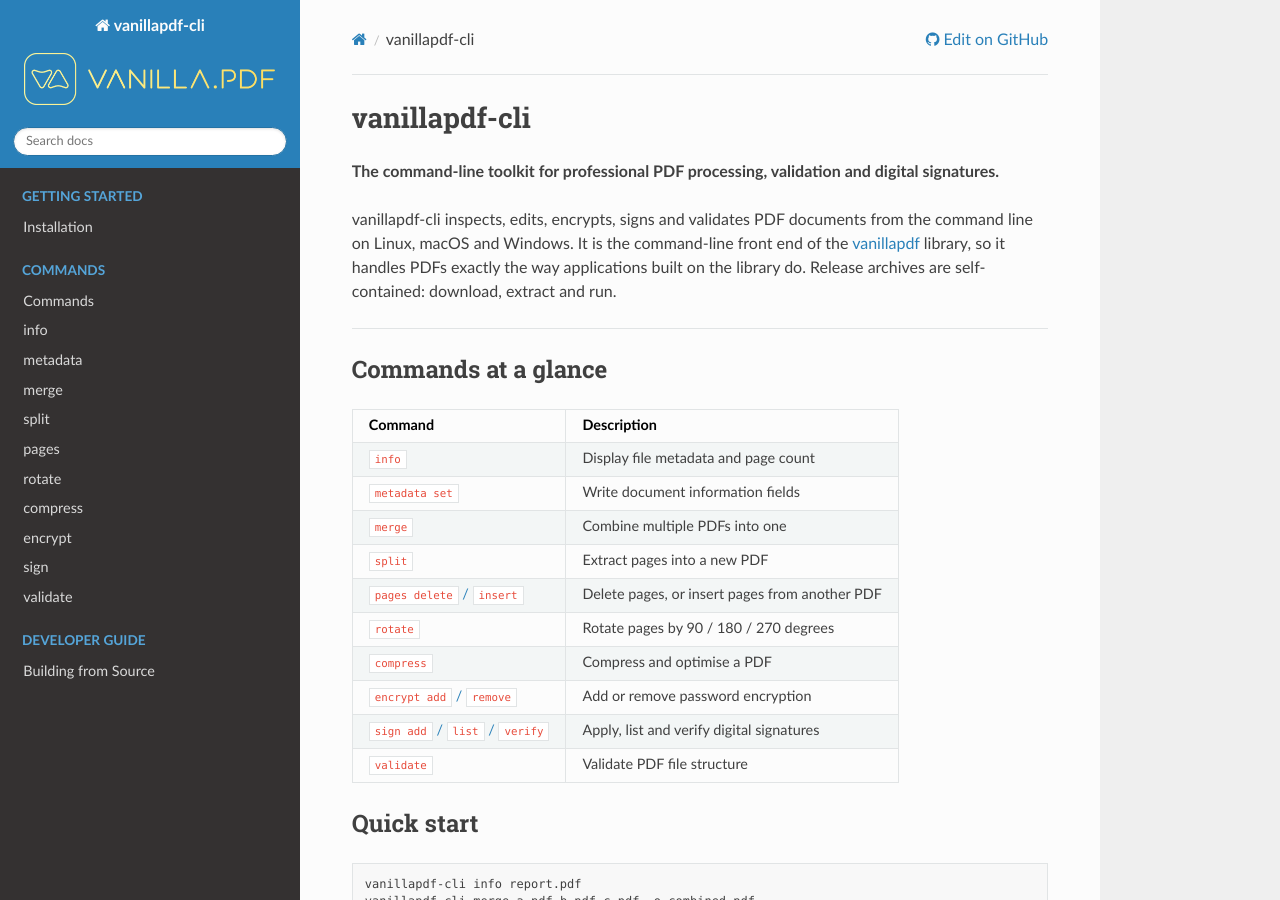
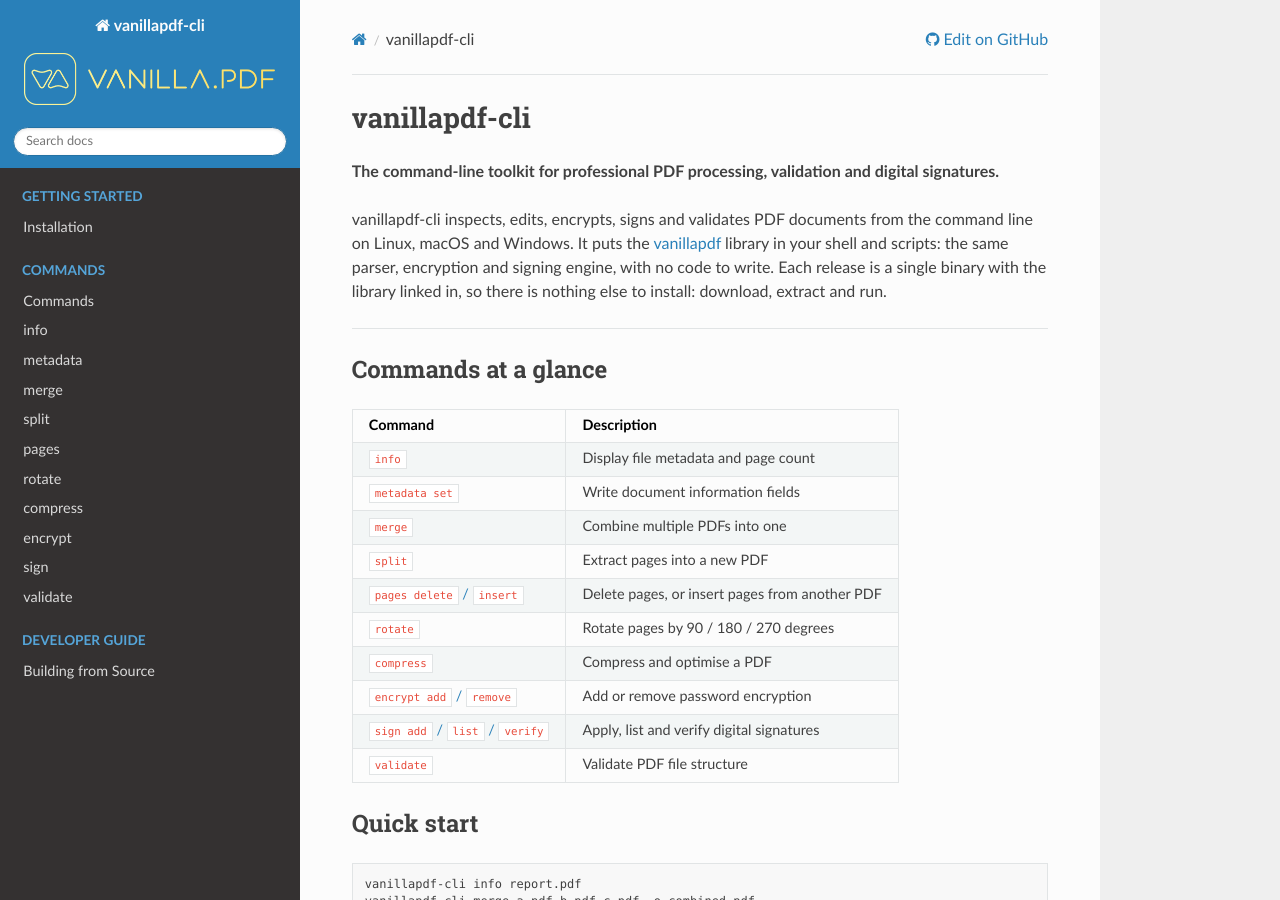
Before and after one commit to vanillapdf/vanillapdf-cli, a Sphinx documentation site: the page built from docs/index.md, in a window 1280 px wide and 900 px high. Built offline with Sphinx 7.4.7 and the Read the Docs theme 3.1.0, drawn with Linux system fonts in a browser that asks for light colours.

Commit message:
Sharpen the vanillapdf and release-archive sentences in the intro
Co-Authored-By: Claude Opus 5.5 <noreply@anthropic.com>

```diff
--- a/docs/index.md
+++ b/docs/index.md
@@ -2,7 +2,7 @@
 
 **The command-line toolkit for professional PDF processing, validation and digital signatures.**
 
-vanillapdf-cli inspects, edits, encrypts, signs and validates PDF documents from the command line on Linux, macOS and Windows. It is the command-line front end of the [vanillapdf](https://github.com/vanillapdf/vanillapdf) library, so it handles PDFs exactly the way applications built on the library do. Release archives are self-contained: download, extract and run.
+vanillapdf-cli inspects, edits, encrypts, signs and validates PDF documents from the command line on Linux, macOS and Windows. It puts the [vanillapdf](https://github.com/vanillapdf/vanillapdf) library in your shell and scripts: the same parser, encryption and signing engine, with no code to write. Each release is a single binary with the library linked in, so there is nothing else to install: download, extract and run.
 
 ---
 
```
Also changed, not shown: README.md (+1 -1 lines).
